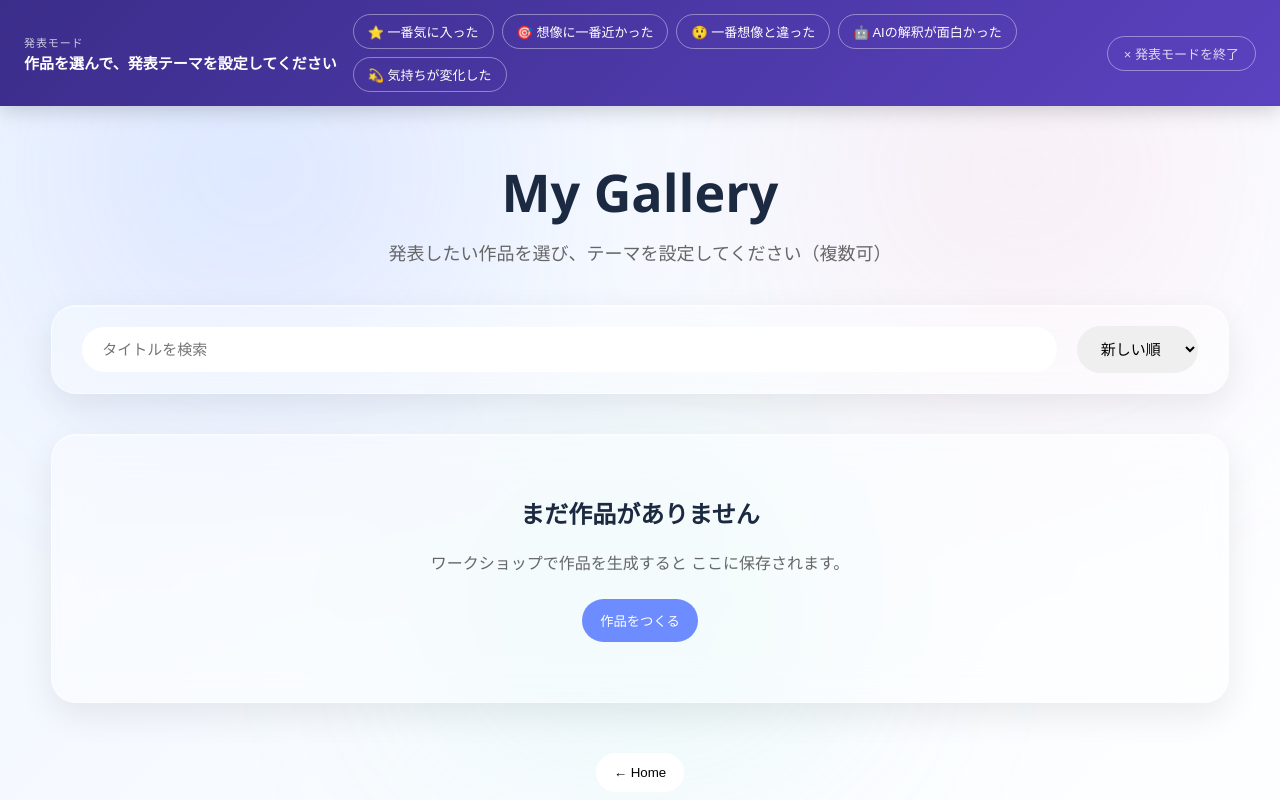
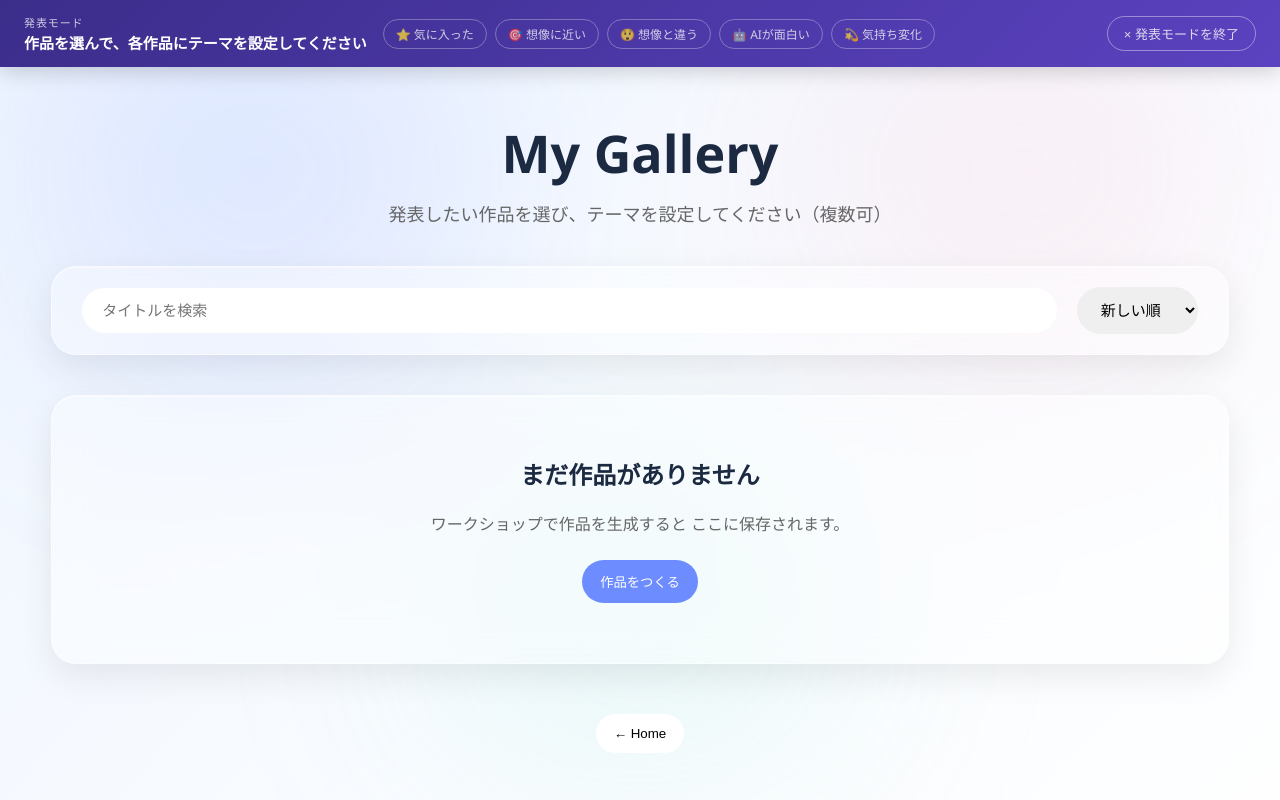
Before and after one commit to beizhang888711-dot/art-application, a website: page gallery.html in a window 1280 px wide. Both pictures are taken after a click on the button "発表する作品を選ぶ". Shown: the top 800 px of the page. Drawn offline with Linux system fonts and the light colour scheme.

Commit message:
fix: テーマ選択をクロス方式に変更（作品ごとに独立・バナーは案内表示のみ）

```diff
--- a/gallery.css
+++ b/gallery.css
@@ -578,26 +578,15 @@ body{
     flex: 1;
 }
 
-.shareThemeBtn {
-    padding: 7px 14px;
+/* バナーのテーマ表示ラベル（クリック不可・案内のみ） */
+.shareBanner__themeHint {
+    padding: 5px 12px;
     border-radius: 99px;
-    border: 1.5px solid rgba(255,255,255,.4);
-    background: transparent;
-    color: #fff;
-    font-size: 13px;
-    cursor: pointer;
+    border: 1px solid rgba(255,255,255,.3);
+    color: rgba(255,255,255,.75);
+    font-size: 12px;
     white-space: nowrap;
-    transition: background .15s, border-color .15s;
-}
-
-.shareThemeBtn:hover {
-    background: rgba(255,255,255,.15);
-}
-
-.shareThemeBtn--active {
-    background: rgba(255,255,255,.25);
-    border-color: #fff;
-    font-weight: 600;
+    pointer-events: none;
 }
 
 .shareBanner__cancel {
--- a/gallery.html
+++ b/gallery.html
@@ -25,14 +25,14 @@
     <div class="shareBanner__inner">
         <div class="shareBanner__left">
             <p class="shareBanner__label">発表モード</p>
-            <p class="shareBanner__desc">作品を選んで、発表テーマを設定してください</p>
+            <p class="shareBanner__desc">作品を選んで、各作品にテーマを設定してください</p>
         </div>
-        <div class="shareBanner__themes" id="shareThemes">
-            <button class="shareThemeBtn" data-theme="favorite">⭐ 一番気に入った</button>
-            <button class="shareThemeBtn" data-theme="closest">🎯 想像に一番近かった</button>
-            <button class="shareThemeBtn" data-theme="surprising">😲 一番想像と違った</button>
-            <button class="shareThemeBtn" data-theme="aiInterpret">🤖 AIの解釈が面白かった</button>
-            <button class="shareThemeBtn" data-theme="emotion">💫 気持ちが変化した</button>
+        <div class="shareBanner__themes">
+            <span class="shareBanner__themeHint">⭐ 気に入った</span>
+            <span class="shareBanner__themeHint">🎯 想像に近い</span>
+            <span class="shareBanner__themeHint">😲 想像と違う</span>
+            <span class="shareBanner__themeHint">🤖 AIが面白い</span>
+            <span class="shareBanner__themeHint">💫 気持ち変化</span>
         </div>
         <button id="shareCancelBtn" class="shareBanner__cancel">× 発表モードを終了</button>
     </div>
--- a/gallery.js
+++ b/gallery.js
@@ -71,25 +71,6 @@ function exitShareMode() {
         "あなたがAIと共創した作品一覧";
     renderGallery();
 }
-
-// バナーのテーマボタン → 選択中の全作品に一括適用
-document.getElementById("shareThemes").addEventListener("click", e => {
-    const btn = e.target.closest(".shareThemeBtn");
-    if (!btn) return;
-    const theme = btn.dataset.theme;
-    // 全選択作品に同じテーマを設定
-    for (const id of selectedWorks.keys()) {
-        selectedWorks.set(id, theme);
-    }
-    // ボタンのハイライト更新
-    document.querySelectorAll(".shareThemeBtn").forEach(b =>
-        b.classList.toggle("shareThemeBtn--active", b.dataset.theme === theme)
-    );
-    if (selectedWorks.size > 0) {
-        renderShareConfirmed();
-        persistShareSelection();
-    }
-});
 
 enterShareModeBtn.addEventListener("click", enterShareMode);
 shareCancelBtn.addEventListener("click", exitShareMode);
```
